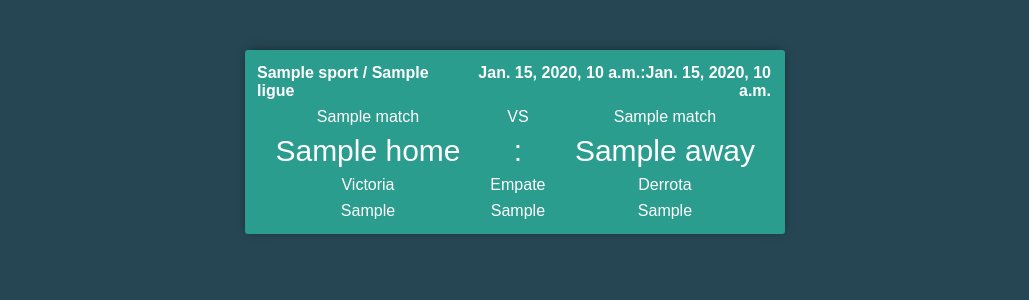
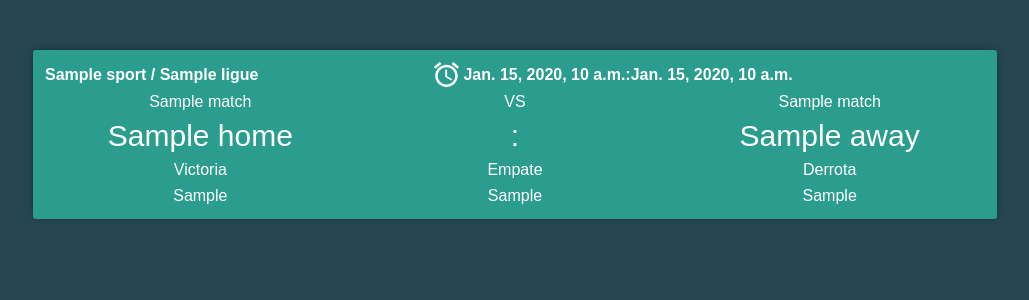
Before and after one commit to inobotica/casabet-web, a Django app: template matches/templates/matches/list.html in a window 1280 px wide. Shown: the top 300 px of the page, without its empty margins (125-1154 px from the left). Run offline with Django 4.2, Linux system fonts and the light colour scheme; the template is opened without the code that fills it: most values are stand-ins (such as "Sample title", 1, 10 or a date in 2020); lists and menus that the app fills with data are empty; some libraries are stand-ins or nearby versions.

Commit message:
added icons and new styles to front page

```diff
--- a/matches/templates/matches/list.html
+++ b/matches/templates/matches/list.html
@@ -25,7 +25,8 @@
 	}
 
 	.center-column{
-		width:600px;
+		/*width:600px;		*/
+		width: 80%;
 		margin: 20px auto;
 		padding:20px;
 		/*background-color: rgb(235, 235, 235);
@@ -47,6 +48,11 @@
 	.btn-danger{
 		background-color: #f4a261;
 		border-color: #f59a50;
+	}
+
+	.sport-icon{
+		text-align: right;
+		padding: 2px;
 	}
 
 	/* Added for table styling */
@@ -85,8 +91,8 @@
 	/*Header cell custom style*/
 	.thCustom {
 		border: 0px solid #dddddd;
-		text-align: right;
-		padding: 4px;
+		text-align: left;
+		padding: 2px;
 	}
 
 	/*row custom style for score*/
@@ -94,6 +100,9 @@
 	font-size:30px
 	}
 
+	.matchTittle{
+		padding-bottom: 5%;
+	}
 
 </style>
 
@@ -102,17 +111,28 @@
 
 	{% for match in matches %}
 		<div class="item-row">
-			<table>
+			<table class="matchTittle">
 				<tr>
-				  <th>{{match.sport}} / {{match.ligue}}</th>
-				  <th class= "thCustom">{{match.timeMinutes}}:{{match.timeSeconds}}</th>
+					{% if match.sportKey == "football" %}
+						<th style="width:8%" class="sport-icon"><img src="{% static 'images/soccerball-w.svg' %}" type="image/svg" style="width:35%"></th>
+					{% elif match.sportKey == "tennis" %}
+						<th style="width:8%" class="sport-icon"><img src="{% static 'images/tennisball-w.svg' %}" type="image/svg" style="width:35%"></th>
+					{% elif match.sportKey == "basketball" %}
+						<th style="width:8%" class="sport-icon"><img src="{% static 'images/basketball-w.svg' %}" type="image/svg" style="width:35%"></th>
+					{% elif match.sportKey == "volleyball" %}
+						<th style="width:8%" class="sport-icon"><img src="{% static 'images/volleyball-w.svg' %}" type="image/svg" style="width:35%"></th>
+					{% endif %}
+
+				  	<th>{{match.sport}} / {{match.ligue}}</th>
+					<th style="width:8%" class="sport-icon"><img src="{% static 'images/alarm-clock-w.svg' %}" type="image/svg" style="width:35%"></th>
+				  	<th class= "thCustom">{{match.timeMinutes}}:{{match.timeSeconds}}</th>
 				</tr>
 			</table>
 			<table>
 				<tr>
-				  <td>{{match.homeName}}</td>
-				  <td>VS</td>
-				  <td>{{match.awayName}}</td>
+				  <td style="width:33%">{{match.homeName}}</td>
+				  <td style="width:33%">VS</td>
+				  <td style="width:33%">{{match.awayName}}</td>
 				</tr>
 				<tr class="trMatchScore">
 				  <td>{{match.score.home}}</td>
@@ -130,12 +150,6 @@
 				  <td>{{match.awayOdds}}</td>
 				</tr>
 			</table>
-			<!--
-			<p><span>{{match.sport}} / {{match.ligue}}   time:{{match.timeMinutes}}</span></p>
-			<p><span>{{match.name}}</span></p>
-			<p><span>{{match.score.home}} vs {{match.score.away}}</span></p>
-			<p><span>{{match.homeOdds}} {{match.xOdds}} {{match.awayOdds}}</span></p>
-			-->
 		</div>
 	{% endfor %}
 
```
Also changed, not shown: static/images/alarm-clock-w.svg (added), static/images/basketball-w.svg (added), static/images/soccerball-w.svg (added), static/images/tennisball-w.svg (added), static/images/volleyball-w.svg (added).
